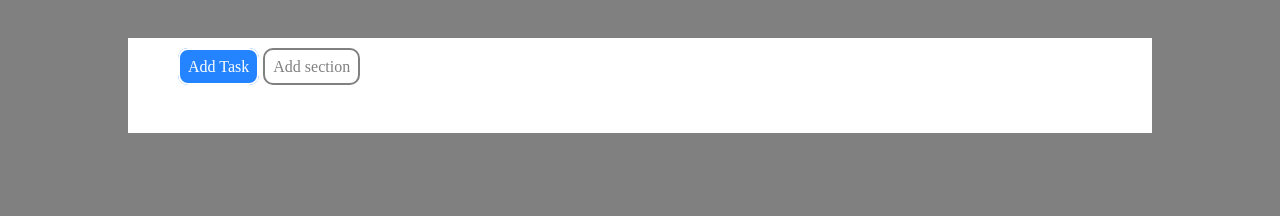
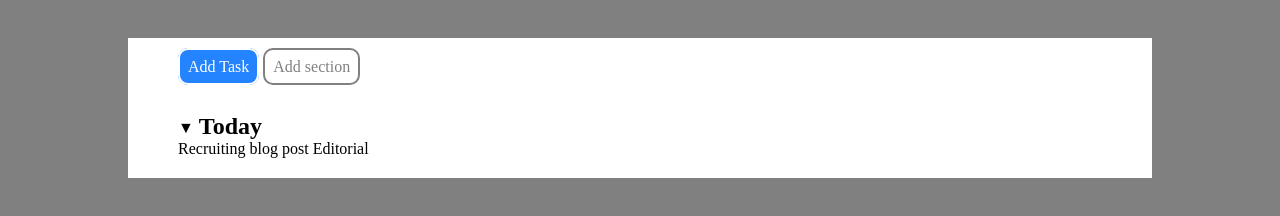
Before and after one commit to Tommasomerola/html-css-toboolist, a plain HTML site: page index.html in a window 1280 px wide. Shown: the part 92-308 px from the top of the page. Drawn offline with Linux system fonts and the light colour scheme.

Commit message:
fai prima parte section

```diff
--- a/css/style.css
+++ b/css/style.css
@@ -56,3 +56,17 @@ background-color: gray;
     background-color: #fff;
     border-radius: 10px;
 }
+
+
+
+.folders::before {
+    content: "\25BC";
+    font-size: 16px;
+    margin-right: 5px;
+    vertical-align: middle;
+}
+
+.text {
+    font-size: 20px;
+    margin: 10px;
+}
--- a/index.html
+++ b/index.html
@@ -15,10 +15,31 @@
     </header>
 
     <main id="main">
+
         <div id="div">
             <span id="selezione1">Add Task</span>
             <span id="selezione2">Add section</span>
         </div>
+
+        <section class="secttion-folders">
+
+            <h2 class="folders">Today</h2>
+
+            <div class="text-correct">
+                Recruiting blog post
+                <span class="box-blue">
+                    Editorial
+                </span>
+            </div>
+
+        </section>
+
+
+
+
+
+
+
     </main>
 
 </body>
```
